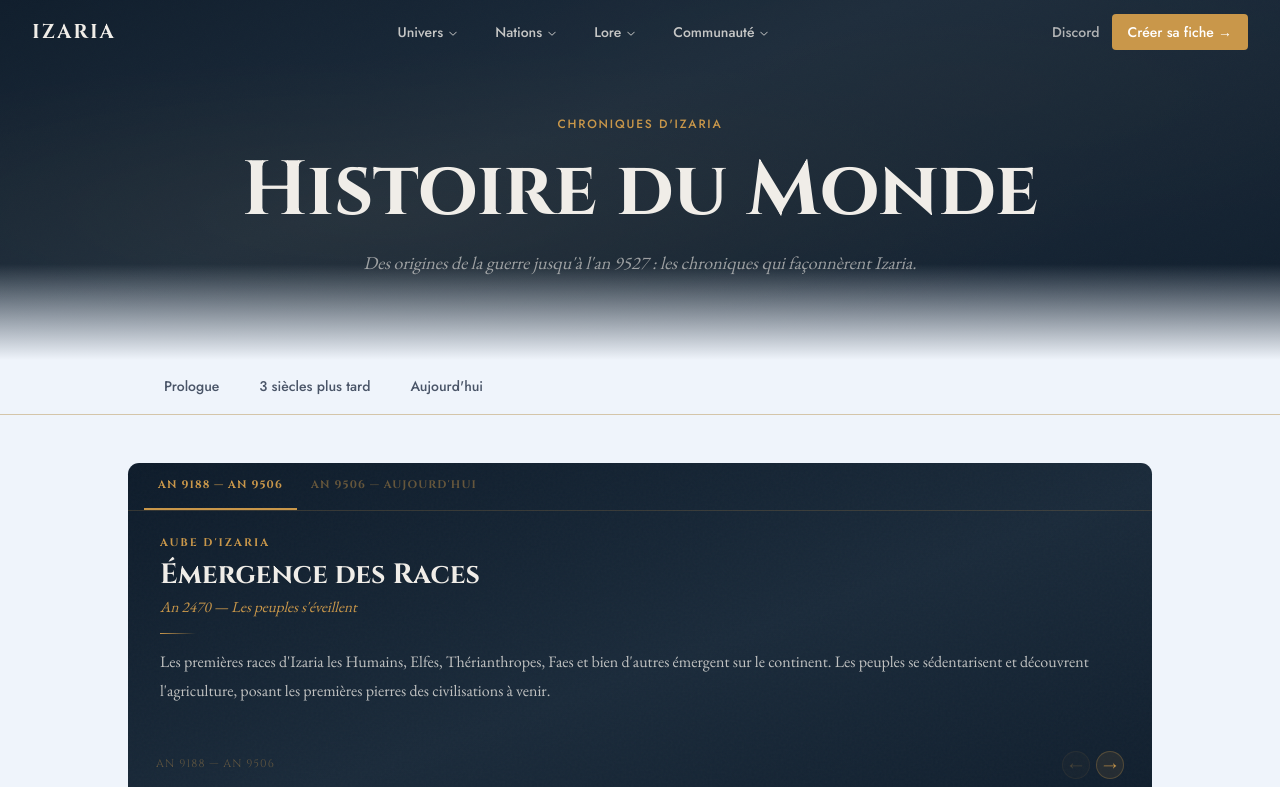
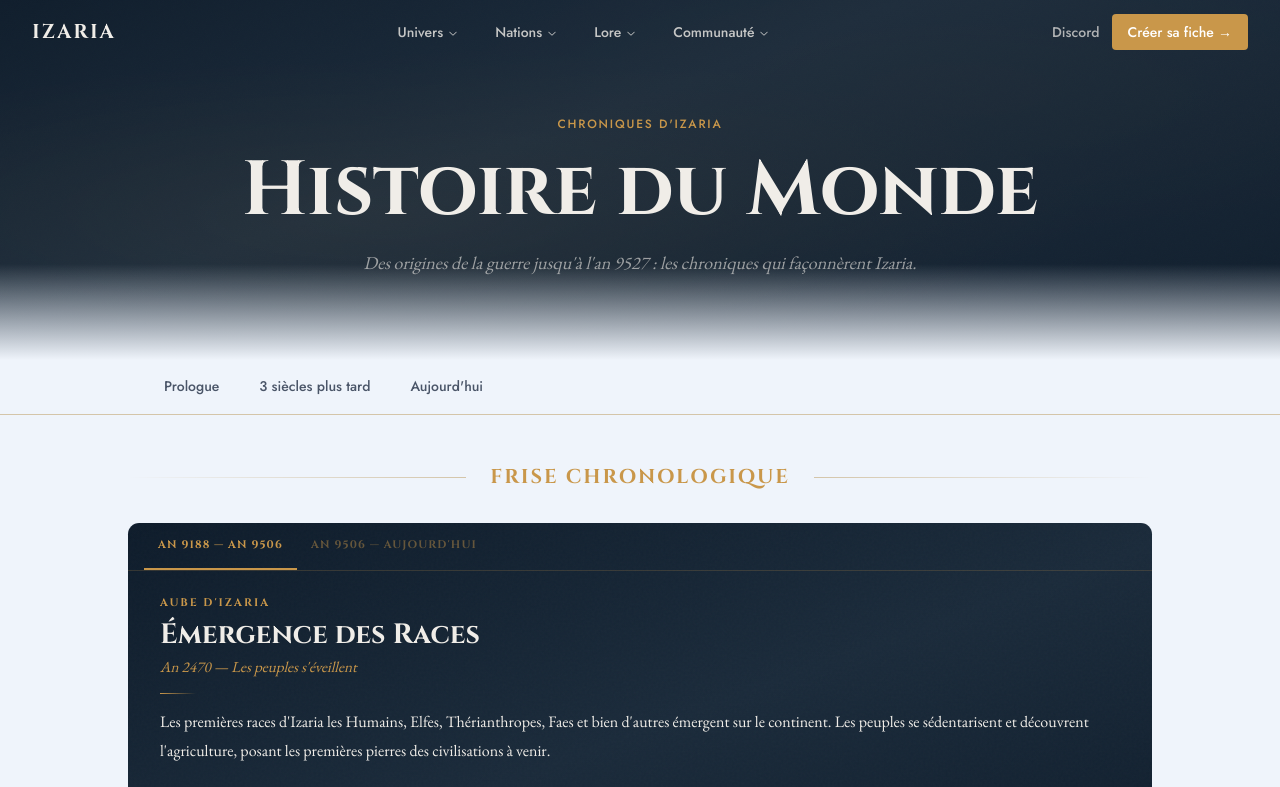
Before and after one commit to Simmco6/Izaria-Guide, a Next.js app: page /histoire in a window 1280 px wide. Shown: the top 787 px of the page. Built offline with nearby package versions, Linux system fonts and the light colour scheme.

Commit message:
Deploy v0.6.1 Histoire updated (+Titre frise)

```diff
--- a/app/histoire/page.tsx
+++ b/app/histoire/page.tsx
@@ -207,6 +207,11 @@ export default function Histoire() {
       {/* Frise chronologique */}
       <div className="bg-[#EFF4FB] py-12 px-4 border-b border-[#D4C5A9]/50">
         <div className="max-w-5xl mx-auto">
+          <div className="hidden md:flex items-center gap-6 mb-8">
+            <div className="h-px flex-1 bg-gradient-to-r from-transparent to-[#D4C5A9]" />
+            <p className="font-cinzel font-bold text-[#C9974A] text-xl tracking-widest uppercase whitespace-nowrap">Frise chronologique</p>
+            <div className="h-px flex-1 bg-gradient-to-l from-transparent to-[#D4C5A9]" />
+          </div>
           <Frise />
           <p className="font-jost text-xs text-[#4A5568]/60 text-center mt-3">
             Naviguez dans la frise avec les flèches ou le clavier ← →
--- a/components/Frise.tsx
+++ b/components/Frise.tsx
@@ -254,7 +254,7 @@ function DesktopPanel({ event, visible }: { event: TimelineEvent; visible: boole
       <div
         className="text-[1rem] leading-[1.8] transition-all duration-300 delay-[140ms]"
         style={{
-          color: "rgba(240,237,232,0.78)",
+          color: "#f0ede8",
           opacity: visible ? 1 : 0,
           transform: visible ? "translateY(0)" : "translateY(7px)",
         }}
@@ -275,8 +275,8 @@ function DesktopPanel({ event, visible }: { event: TimelineEvent; visible: boole
                 key={pill}
                 className="text-[11px] px-2.5 py-1 rounded-full border"
                 style={{
-                  background: "rgba(201,151,74,0.15)",
-                  borderColor: "rgba(201,151,74,0.25)",
+                  background: "#c9974a26",
+                  borderColor: "#c9974a40",
                   color: "#E8B96A",
                 }}
               >
```
